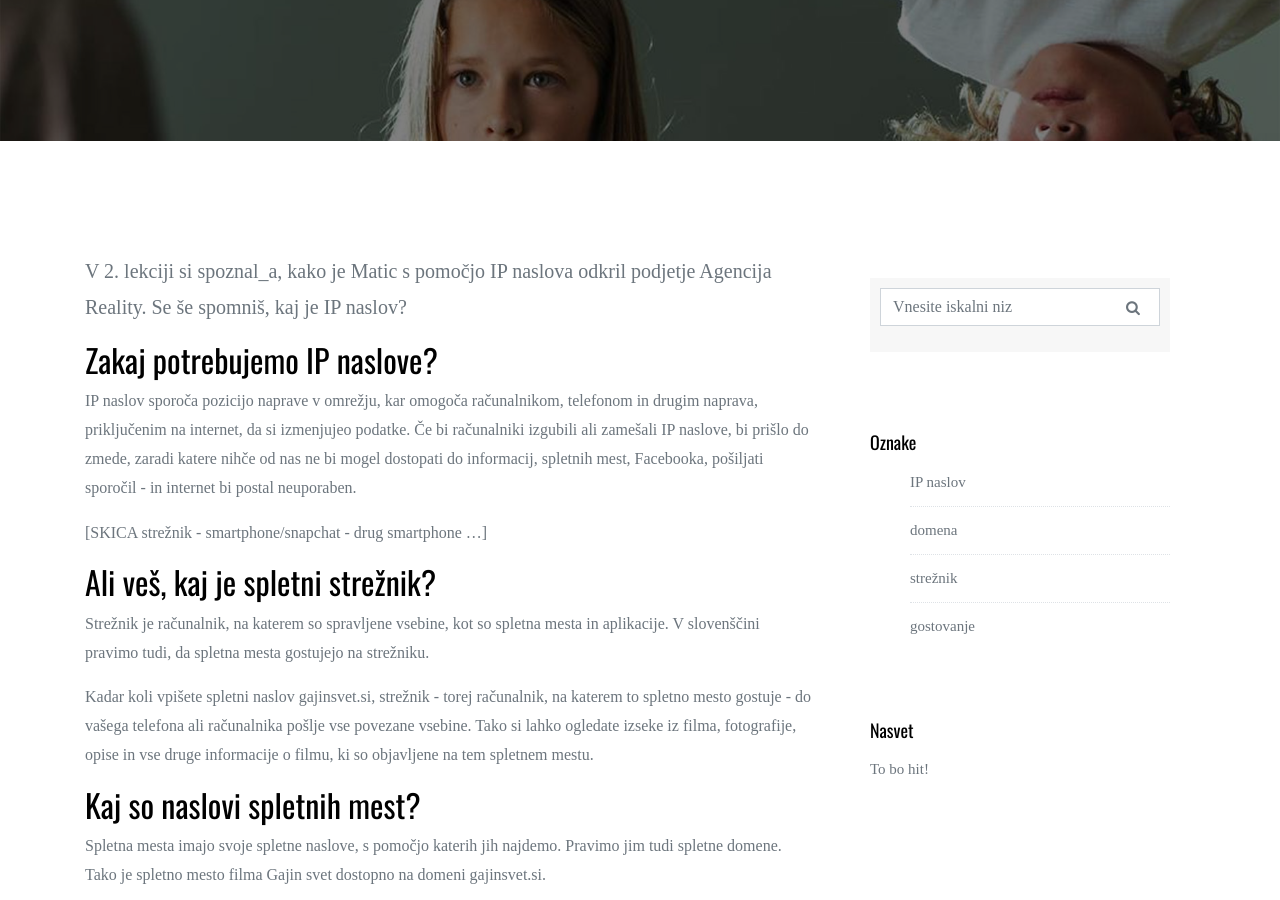
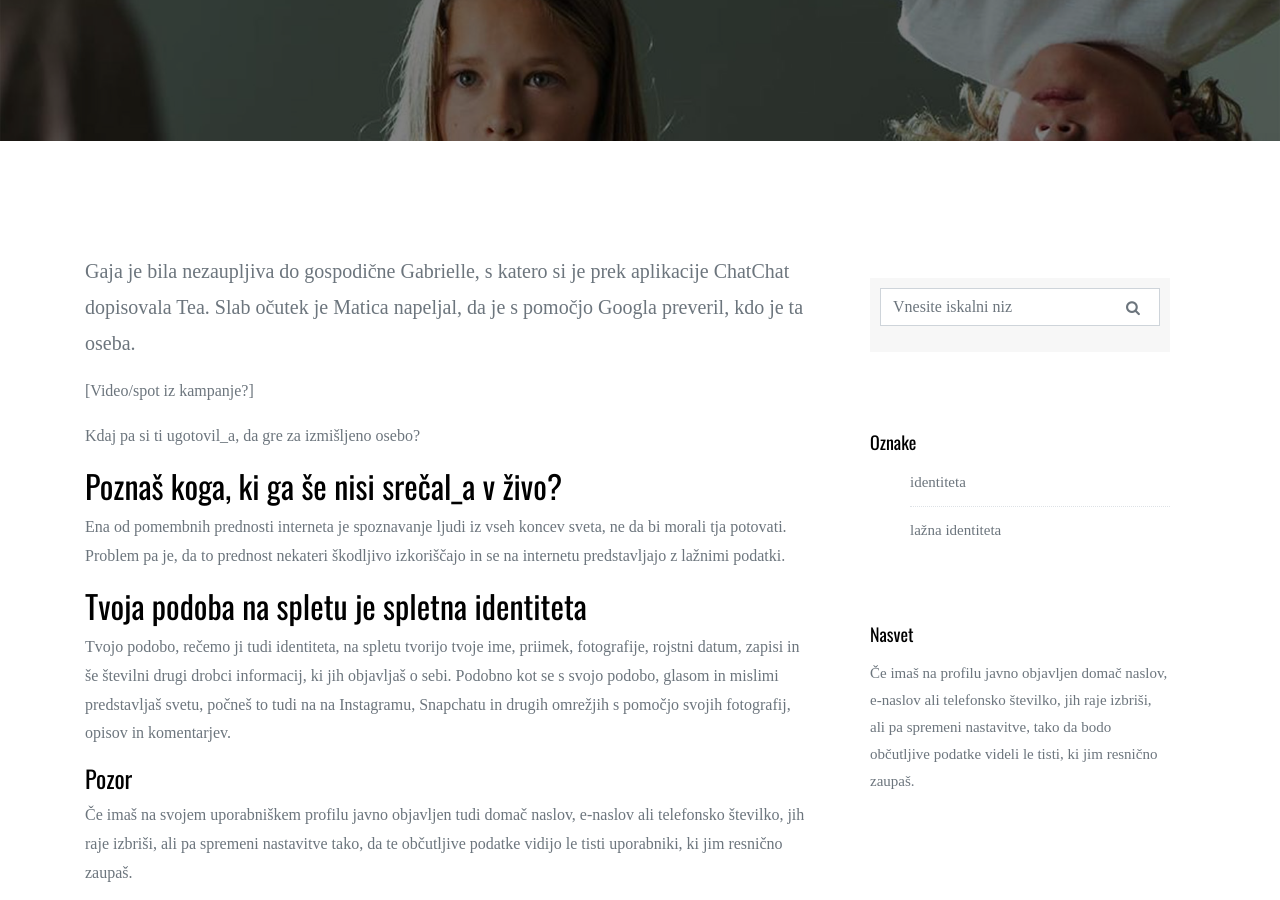
Before and after one commit to codeweeksi/gajin-svet, a Jekyll site: the page built from _posts/2018-07-04-cetrta-lekcija.md, in a window 1280 px wide and 900 px high, scrolled down 409 px. Built offline with Jekyll 4.4.1, drawn with Linux system fonts in a browser that asks for light colours; some web fonts are replaced; comment, search, counter and statistics services are not loaded; some of the changed text lies outside the part shown.

Commit message:
edited text
vsebina iz 3. lekcije

```diff
--- a/_posts/2018-07-04-cetrta-lekcija.md
+++ b/_posts/2018-07-04-cetrta-lekcija.md
@@ -1,30 +1,30 @@
 ---
 layout: post
-title:  "Kako se računalniki pogovarjajo med seboj?"
-date:   2018-07-04 19:00:02 +0200
-image:  assets/images/pic03.jpg
-tags: [IP naslov, domena, strežnik, gostovanje]
-excerpt: V 2. lekciji si spoznal_a, kako je Matic s pomočjo IP naslova odkril podjetje Agencija Reality. Se še spomniš, kaj je IP naslov?
-special_tip: To bo hit!
+title:  "Zakaj je Gaja podvomila v gospodično Gabriello?"
+date:   2018-07-03 19:00:02 +0200
+tags: [identiteta, lažna identiteta]
+excerpt: Gaja je bila nezaupljiva do gospodične Gabrielle, s katero si je prek aplikacije ChatChat dopisovala Tea. Slab očutek je Matica napeljal, da je s pomočjo Googla preveril, kdo je ta oseba.
+special_tip: Če imaš na profilu javno objavljen domač naslov, e-naslov ali telefonsko številko, jih raje izbriši, ali pa spremeni nastavitve, tako da bodo občutljive podatke videli le tisti, ki jim resnično zaupaš.
 ---
+[Video/spot iz kampanje?]
 
-## Zakaj potrebujemo IP naslove?
-IP naslov sporoča pozicijo naprave v omrežju, kar omogoča računalnikom, telefonom in drugim naprava, priključenim na internet, da si izmenjujeo podatke. Če bi računalniki izgubili ali zamešali IP naslove, bi prišlo do zmede, zaradi katere nihče od nas ne bi mogel dostopati do informacij, spletnih mest, Facebooka, pošiljati sporočil - in internet bi postal neuporaben.
+Kdaj pa si ti ugotovil_a, da gre za izmišljeno osebo?
 
-[SKICA strežnik - smartphone/snapchat - drug smartphone ...]
+## Poznaš koga, ki ga še nisi srečal_a v živo?
+Ena od pomembnih prednosti interneta je spoznavanje ljudi iz vseh koncev sveta, ne da bi morali tja potovati. Problem pa je, da to prednost nekateri škodljivo izkoriščajo in se na internetu predstavljajo z lažnimi podatki.
 
-## Ali veš, kaj je spletni strežnik?
-Strežnik je računalnik, na katerem so spravljene vsebine, kot so spletna mesta in aplikacije. V slovenščini pravimo tudi, da spletna mesta gostujejo na strežniku.
+## Tvoja podoba na spletu je spletna identiteta
+Tvojo podobo, rečemo ji tudi identiteta, na spletu tvorijo tvoje ime, priimek, fotografije, rojstni datum, zapisi in še številni drugi drobci informacij, ki jih objavljaš o sebi. Podobno kot se s svojo podobo, glasom in mislimi predstavljaš svetu, počneš to tudi na na Instagramu, Snapchatu in drugih omrežjih s pomočjo svojih fotografij, opisov in komentarjev.
 
-Kadar koli vpišete spletni naslov gajinsvet.si, strežnik - torej računalnik, na katerem to spletno mesto gostuje - do vašega telefona ali računalnika pošlje vse povezane vsebine. Tako si lahko ogledate izseke iz filma, fotografije, opise in vse druge informacije o filmu, ki so objavljene na tem spletnem mestu.
+#### Pozor
+Če imaš na svojem uporabniškem profilu javno objavljen tudi domač naslov, e-naslov ali telefonsko številko, jih raje izbriši, ali pa spremeni nastavitve tako, da te občutljive podatke vidijo le tisti uporabniki, ki jim resnično zaupaš.
 
-## Kaj so naslovi spletnih mest?
-Spletna mesta imajo svoje spletne naslove, s pomočjo katerih jih najdemo. Pravimo jim tudi spletne domene. Tako je spletno mesto filma Gajin svet dostopno na domeni gajinsvet.si.
+## Srečanja s spletnimi (ne)znanci
+Včasih je težko ugotoviti, ali je na drugi strani ekrana dejansko tista oseba, ki se nam predstavlja. Zato se z osebami, ki jih poznamo le prek svetovnega spleta in jih ne pozna nihče od naših znancev, običajno ne srečujemo v živo - ne glede na to kako pomemben je za nas sestanek z njo ali njim. <3
 
-#### Spletna domena
-Domena je torej človeku prijazen spletni naslov, ki ga znamo prebrati in si ga lahko zapomnimo.
+Če pa se ne moreš upreti srečanju, potem poskrbi, da se dobita na javnem mestu po tvoji izbiri - izberi tak kraj, kjer bo v okolici tudi veliko drugih ljudi.
 
 
 ---
 ## Izziv
-Ali veš, kaj pomeni končnica .si in katera spletna mesta označuje?
+Sošolca ali sošolko prosi, da v Google vpiše tvoje ime in ti opiše tvojo spletno identiteto. Pokaže naj ti tudi fotografije, ki jih je našel_a.
```
